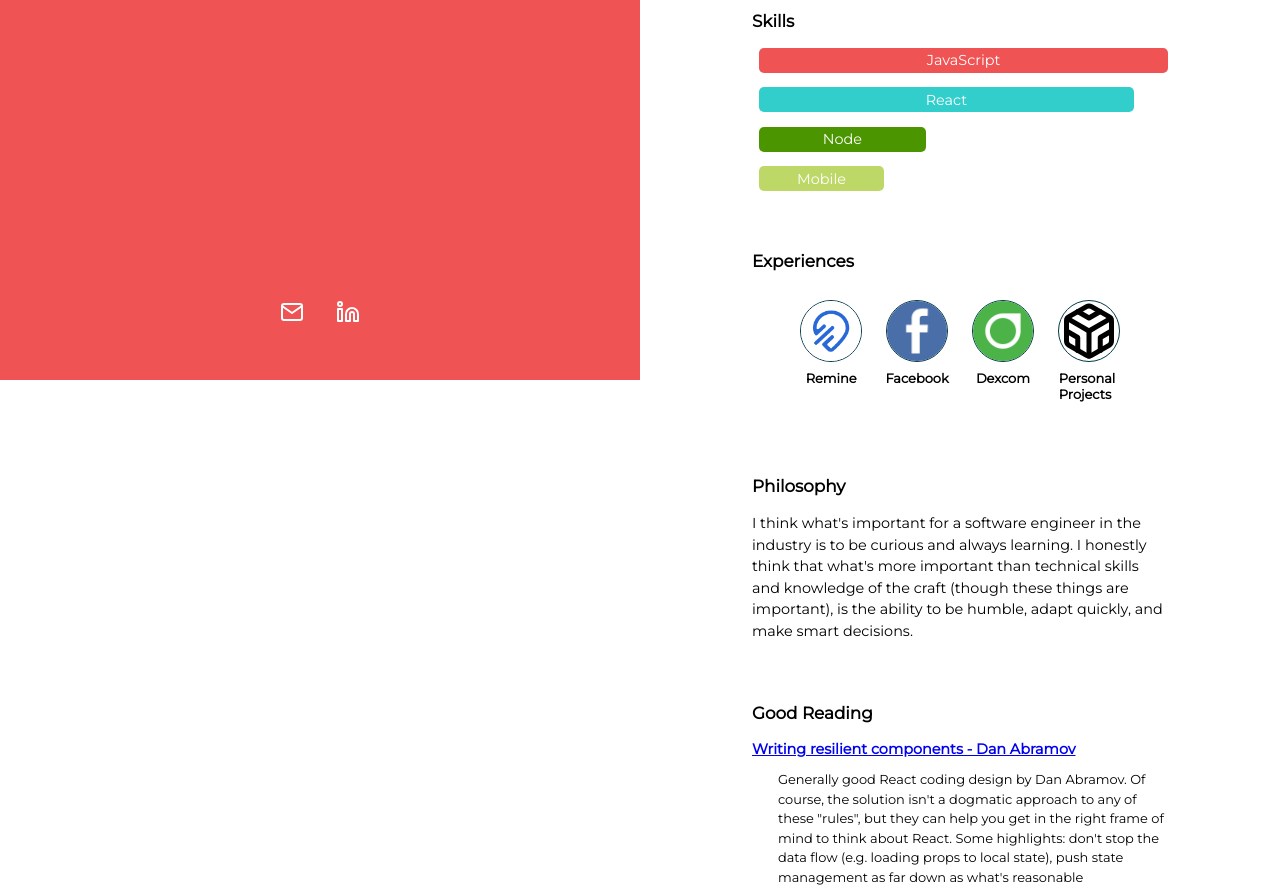
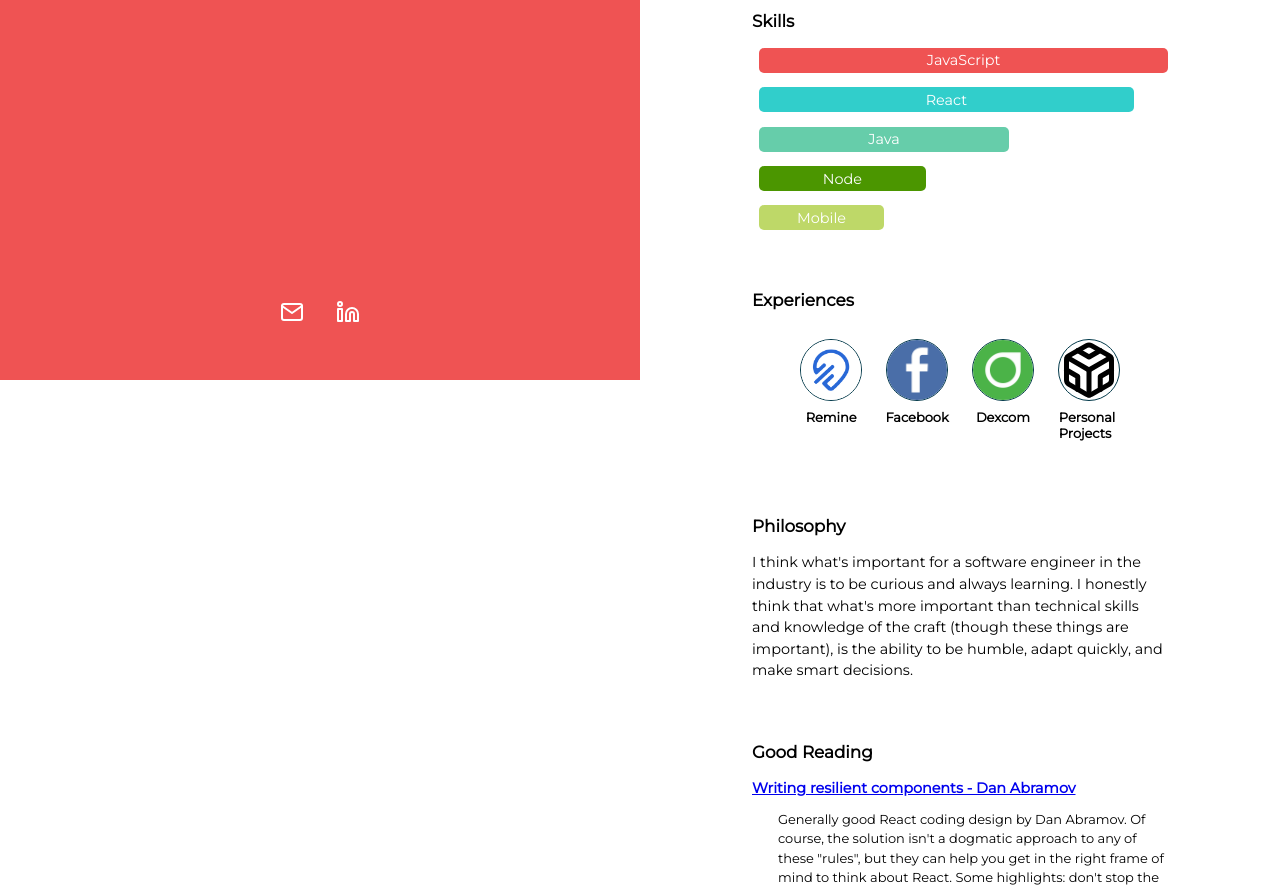
Before and after one commit to haneric21/erichan, a React (Create React App) app: page / in a window 1280 px wide. Shown: the part 1220-2110 px from the top of the page. Built offline with nearby package versions, Linux system fonts and the light colour scheme.

Commit message:
add Java in skills section

```diff
--- a/src/components/AboutMe/components/Skills/Skills.js
+++ b/src/components/AboutMe/components/Skills/Skills.js
@@ -7,6 +7,7 @@ const Skills = () => (
   <Section title="Skills">
     <SkillBar name="JavaScript" width={100} color={colors.primary} />
     <SkillBar name="React" width={90} color={colors.secondary} />
+    <SkillBar name="Java" width={60} color={colors.aqua} />
     <SkillBar name="Node" width={40} color={colors.nodeGreen} />
     <SkillBar name="Mobile" width={30} color={colors.androidGreen} />
   </Section>
```
